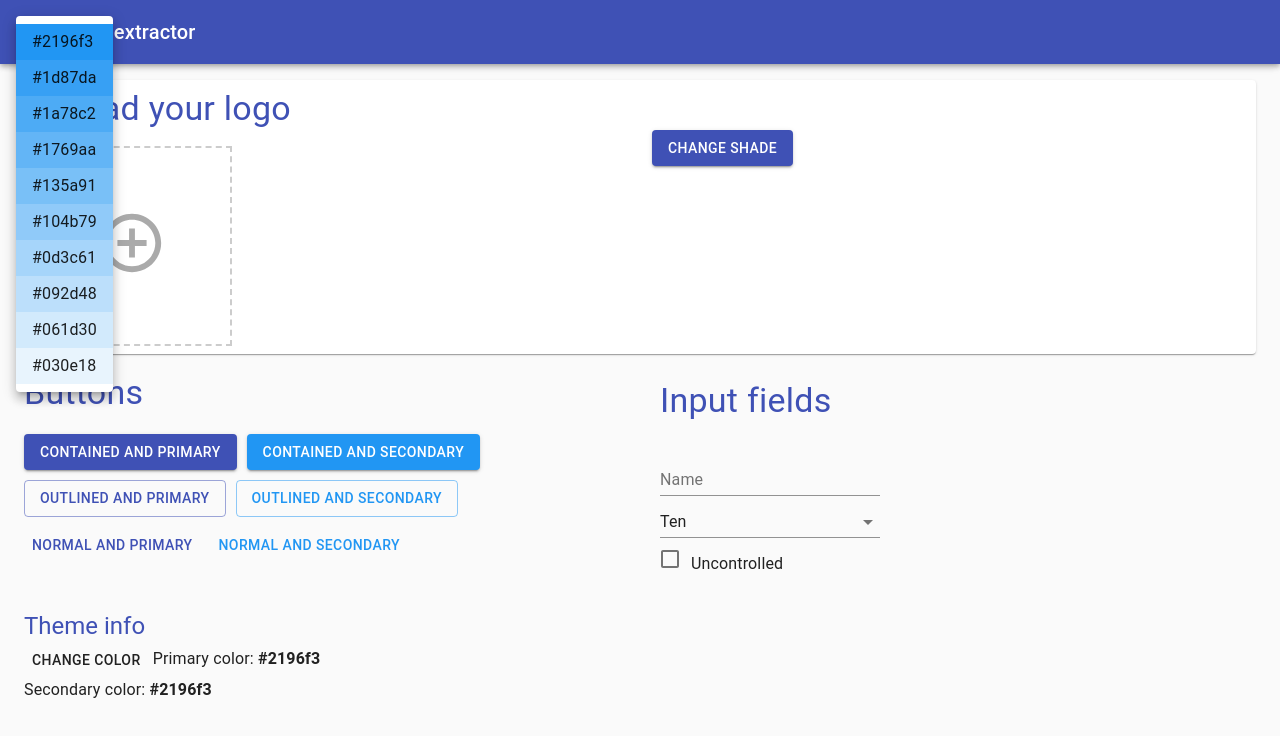
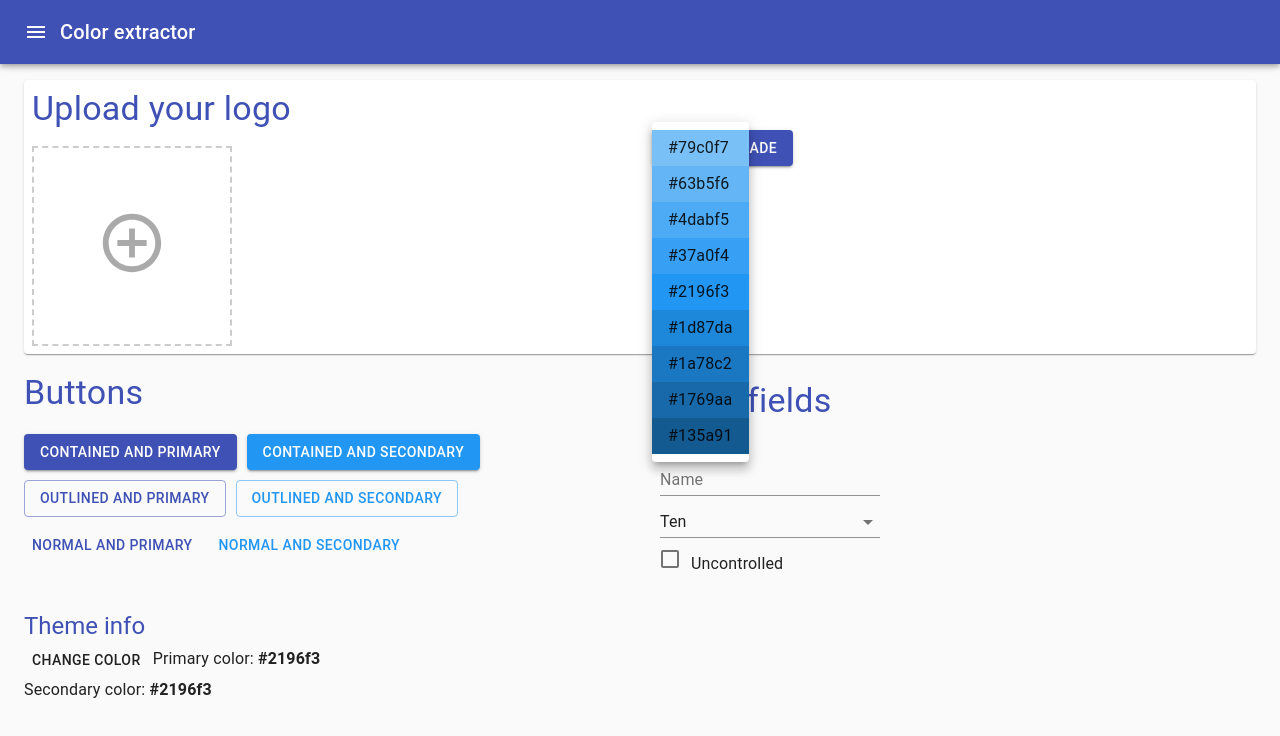
Before and after one commit to giovannimazzuoccolo/color-extractor-mui, a React (Create React App) app: page / in a window 1280 px wide. Both pictures are taken after a click on the button "CHANGE SHADE". Shown: the top 736 px of the page. Built offline with nearby package versions, Linux system fonts and the light colour scheme.

Commit message:
improved shades

```diff
--- a/src/shades/Shades.tsx
+++ b/src/shades/Shades.tsx
@@ -1,48 +1,60 @@
 import * as React from "react";
 import Button from "@material-ui/core/Button";
 import Menu from "@material-ui/core/Menu";
-import MenuItem from '@material-ui/core/MenuItem';
-import { shade, tint } from 'polished';
+import MenuItem from "@material-ui/core/MenuItem";
+import { shade, tint } from "polished";
 
 interface IProps {
   primaryColor: string;
   secondaryColor: string;
 }
 
+const Shades: React.FunctionComponent<IProps> = (props: IProps) => {
+  const [anchorEl, setAnchorEl] = React.useState<null | HTMLElement>(null);
+  const handleClick = (event: React.MouseEvent<HTMLButtonElement>) => {
+    setAnchorEl(event.currentTarget);
+  };
+  const handleClose = () => {
+    setAnchorEl(null);
+  };
 
-
-const Shades: React.FunctionComponent<IProps> = (props: IProps) => {
-  const [isOpen, changeMenuState] = React.useState<null | HTMLElement>(null);
-
-  const ShadeMenu = () => (
-    <Menu
-      id={`color_${props.primaryColor}`}
-      open={Boolean(isOpen)}
-      onClose={() => changeMenuState(null)}
-      anchorEl={isOpen}
-    >{generateShades(props.primaryColor)}
-    </Menu>
-  );
-
-  const SinglePalette = (props: { name: "primary" | "secondary" }) => {
+  /*const SinglePalette = (props: { name: "primary" | "secondary" }) => {
     const { name } = props;
     return (
-      <Button color={name} variant="contained" onClick={(e) => {
-        changeMenuState(e.currentTarget);
-      }}>
+      <Button
+        color={name}
+        variant="contained"
+        onClick={handleClick}
+        aria-controls="demo"
+        aria-haspopup="true"
+      >
         Change Shade
       </Button>
     );
-  };
+  };*/
 
+  function generateShades(color: string) {
+    let items = [];
+    for (let index = 4; index > 0; index--) {
+      items.push(
+        <MenuItem
+          key={index}
+          style={{ backgroundColor: tint(index / 10, color) }}
+        >
+          {tint(index / 10, color)}
+        </MenuItem>
+      );
+    }
 
-  function generateShades(color:string) {
-
-    let items = [];
-    for(let index = 0; index < 10; index++) {
-      items.push(<MenuItem key={index} style={{ backgroundColor: tint(index/10, color) }}>
-        {shade((index/10), color)}
-      </MenuItem>)
+    for (let index = 0; index < 5; index++) {
+      items.push(
+        <MenuItem
+          key={index}
+          style={{ backgroundColor: shade(index / 10, color) }}
+        >
+          {shade(index / 10, color)}
+        </MenuItem>
+      );
     }
 
     return items;
@@ -50,9 +62,25 @@ const Shades: React.FunctionComponent<IProps> = (props: IProps) => {
 
   return (
     <div>
-      <SinglePalette name="primary" />
-      {isOpen && <ShadeMenu />}
-      {/*<SinglePalette name="secondary" />*/}
+      <Button
+        color={"primary"}
+        variant="contained"
+        onClick={handleClick}
+        aria-controls="demo"
+        aria-haspopup="true"
+      >
+        Change Shade
+      </Button>
+      <Menu
+
+        id="demo"
+        open={Boolean(anchorEl)}
+        onClose={handleClose}
+        anchorEl={anchorEl}
+        keepMounted
+      >
+        {generateShades(props.primaryColor)}
+      </Menu>
     </div>
   );
 };
```
Also changed, not shown: 1 other file (tests, documents, lock files or other folders).
